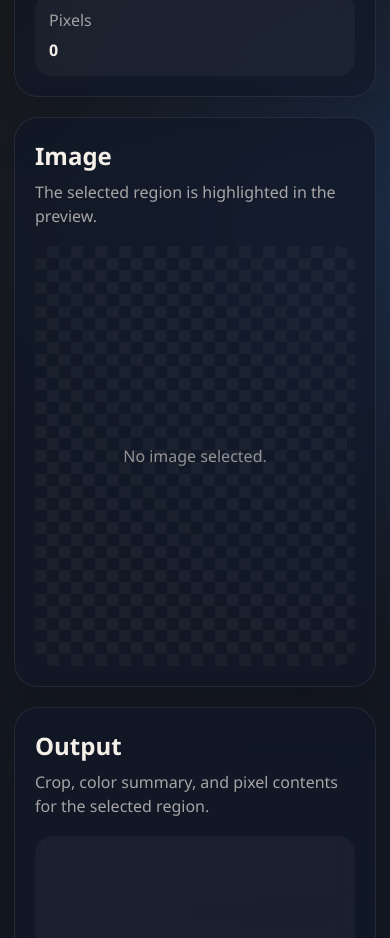
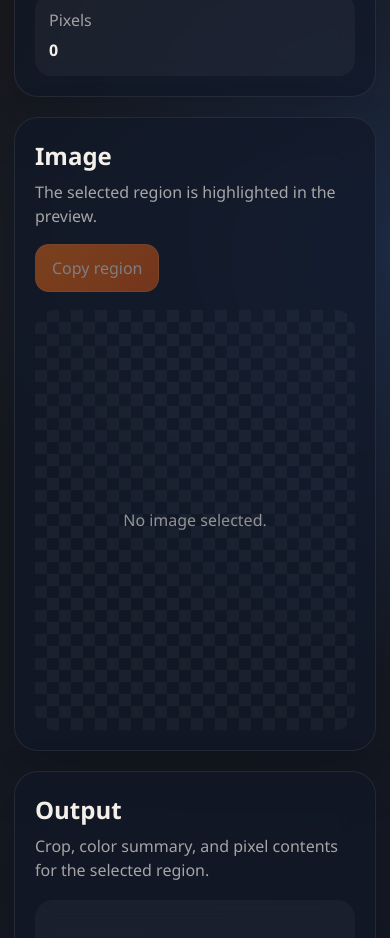
Before and after one commit to maglunde/sprite-inspector, a React (Vite) app: page / in a window 390 px wide. Shown: the part 1140-2078 px from the top of the page. Built offline with nearby package versions, Linux system fonts and the light colour scheme.

Commit message:
Refine region copy controls

```diff
--- a/src/App.jsx
+++ b/src/App.jsx
@@ -89,6 +89,7 @@ export default function App() {
   const [imageSize, setImageSize] = useState({ width: 0, height: 0 })
   const [selectionData, setSelectionData] = useState(null)
   const [errorMessage, setErrorMessage] = useState('')
+  const [copyStatus, setCopyStatus] = useState('')
   const imageRef = useRef(null)
   const imageSurfaceRef = useRef(null)
   const sourceCanvasRef = useRef(null)
@@ -163,6 +164,20 @@ export default function App() {
       }
     }
   }, [imageSource])
+
+  useEffect(() => {
+    if (!copyStatus) {
+      return undefined
+    }
+
+    const timeoutId = window.setTimeout(() => {
+      setCopyStatus('')
+    }, 1800)
+
+    return () => {
+      window.clearTimeout(timeoutId)
+    }
+  }, [copyStatus])
 
   useEffect(() => {
     if (!imageRef.current || !sourceCanvasRef.current || !imageSize.width || !imageSize.height) {
@@ -251,6 +266,30 @@ export default function App() {
       width: clamp(current.width, 1, nextWidth),
       height: clamp(current.height, 1, nextHeight),
     }))
+  }
+
+  async function copySelectionToClipboard() {
+    const text = `x=${boundedSelection.x}, y=${boundedSelection.y}, w=${boundedSelection.width}, h=${boundedSelection.height}`
+
+    try {
+      if (navigator.clipboard?.writeText) {
+        await navigator.clipboard.writeText(text)
+      } else {
+        const textarea = document.createElement('textarea')
+        textarea.value = text
+        textarea.setAttribute('readonly', '')
+        textarea.style.position = 'absolute'
+        textarea.style.left = '-9999px'
+        document.body.appendChild(textarea)
+        textarea.select()
+        document.execCommand('copy')
+        document.body.removeChild(textarea)
+      }
+
+      setCopyStatus('Copied to clipboard')
+    } catch {
+      setCopyStatus('Clipboard copy failed')
+    }
   }
 
   function beginInteraction(mode, event) {
@@ -414,12 +453,30 @@ export default function App() {
               <strong>{selectionData?.pixelCount ?? 0}</strong>
             </div>
           </div>
+
         </article>
 
         <article className="panel viewer-panel">
-          <div className="panel-heading">
-            <h2>Image</h2>
-            <p>The selected region is highlighted in the preview.</p>
+          <div className="panel-heading panel-heading-split">
+            <div>
+              <h2>Image</h2>
+              <p>The selected region is highlighted in the preview.</p>
+            </div>
+            <div className="clipboard-row">
+              <button
+                type="button"
+                className="copy-button"
+                onClick={copySelectionToClipboard}
+                disabled={!imageSource}
+                title="Copy region as x, y, width, height"
+                aria-label="Copy region as x, y, width, height"
+              >
+                Copy region
+              </button>
+              <span className="clipboard-status" aria-live="polite">
+                {copyStatus}
+              </span>
+            </div>
           </div>
 
           <div className="image-stage">
--- a/src/styles.css
+++ b/src/styles.css
@@ -117,6 +117,13 @@ code {
   margin-bottom: 18px;
 }
 
+.panel-heading-split {
+  display: flex;
+  justify-content: space-between;
+  align-items: flex-start;
+  gap: 16px;
+}
+
 .panel-heading h2,
 .output-stack h3 {
   margin: 0 0 6px;
@@ -171,6 +178,33 @@ code {
   display: block;
   color: rgba(244, 239, 232, 0.62);
   margin-bottom: 6px;
+}
+
+.clipboard-row {
+  display: flex;
+  gap: 12px;
+  align-items: center;
+  flex-wrap: wrap;
+  justify-content: flex-end;
+}
+
+.copy-button {
+  border: 1px solid rgba(255, 255, 255, 0.12);
+  background: linear-gradient(135deg, #f97316, #ea580c);
+  color: #fff7ed;
+  border-radius: 14px;
+  padding: 11px 16px;
+  cursor: pointer;
+}
+
+.copy-button:disabled {
+  opacity: 0.45;
+  cursor: not-allowed;
+}
+
+.clipboard-status {
+  color: rgba(244, 239, 232, 0.72);
+  min-height: 1.5em;
 }
 
 .image-stage {
@@ -356,4 +390,13 @@ code {
   .stats-grid {
     grid-template-columns: 1fr;
   }
+
+  .panel-heading-split {
+    flex-direction: column;
+    align-items: stretch;
+  }
+
+  .clipboard-row {
+    justify-content: flex-start;
+  }
 }
```
